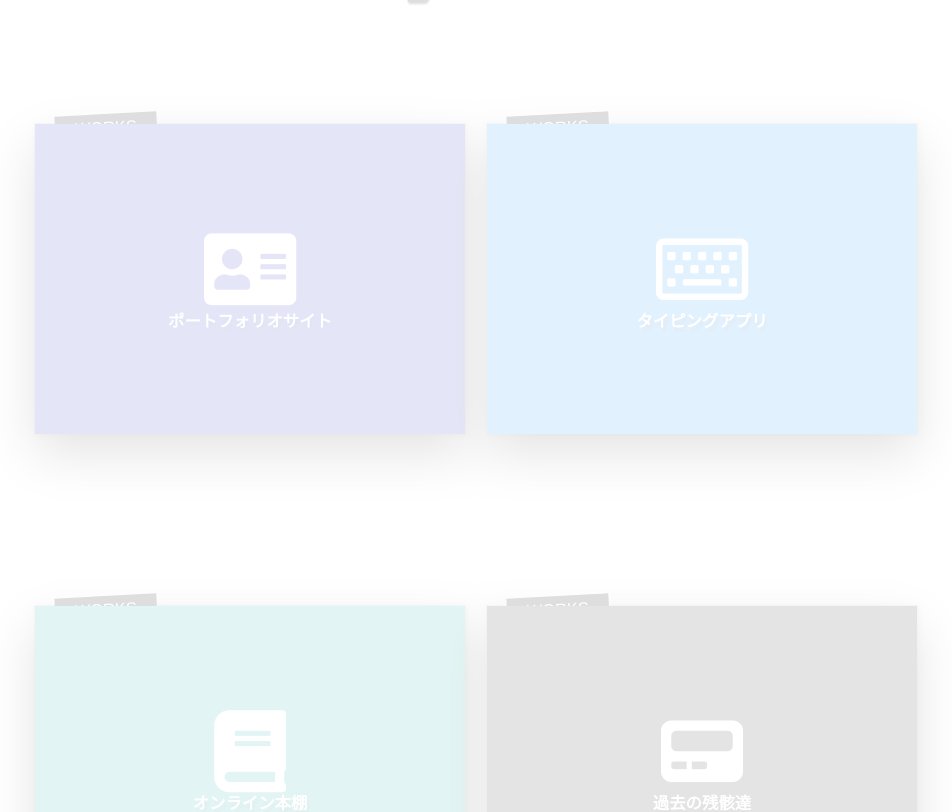
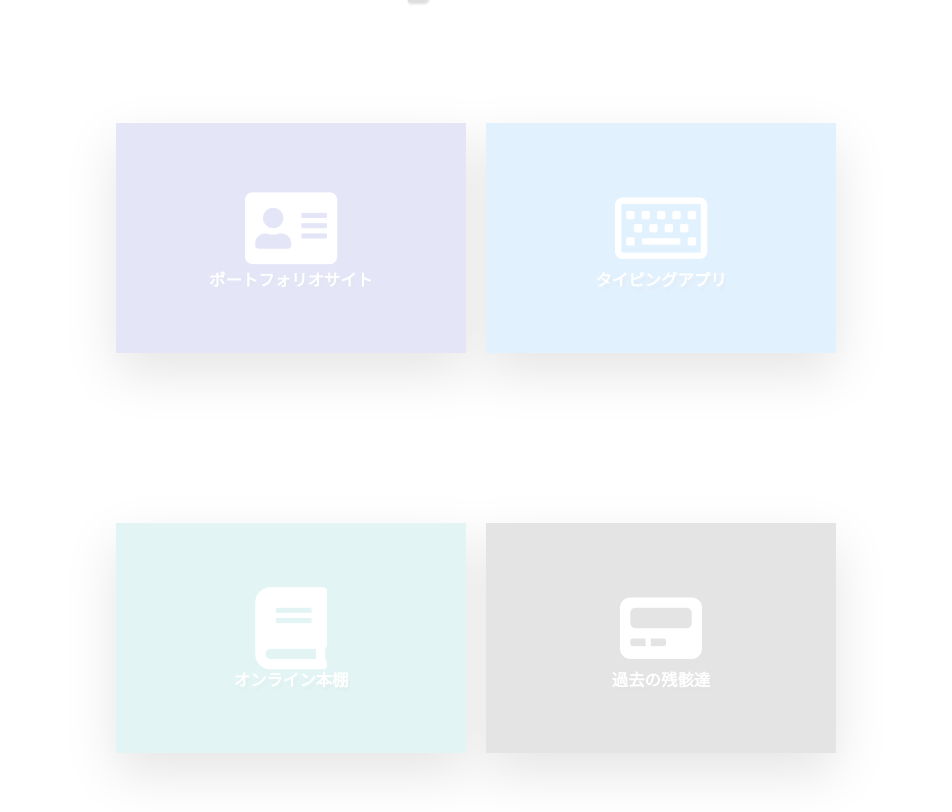
Before and after one commit to taku-hu/portfolio-site, a Vue app: page /works in a window 1280 px wide. Shown: the part 933-1745 px from the top of the page, without its empty margins (164-1116 px from the left). Built offline with nearby package versions, Linux system fonts and the light colour scheme; what vue-js-modal would draw is missing.

Commit message:
works内のクラス名の被りを修正

```diff
--- a/src/views/Works.vue
+++ b/src/views/Works.vue
@@ -3,7 +3,7 @@
     <div class="works-box">
       <h3>My Works</h3>
       <div class="works-wrapper">
-        <div class="works-box"
+        <div class="work-box"
          v-for="work in works"
          v-bind:key="work.name"
          v-on:mouseenter="changeColor(work)"
@@ -88,7 +88,7 @@ export default {
     @include center-styling;
     flex-direction: row;
     flex-wrap: wrap;
-    .works-box {
+    .work-box {
       position: relative;
       width: 350px;
       height: 230px;
```
Also changed, not shown: 7 other files (tests, documents, lock files or other folders).
